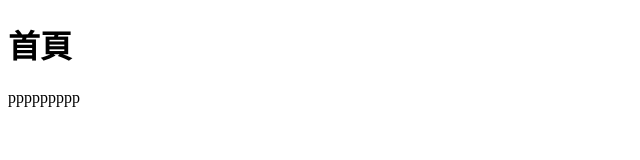
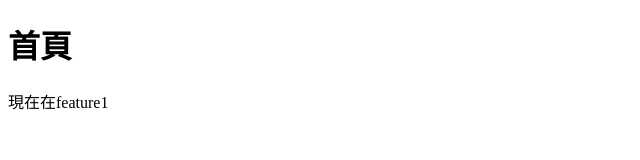
Before and after one commit to acerku01/gittest, a plain HTML site: page index.html in a window 1280 px wide. Shown: the full height of the page, 0-640 px from the left. Drawn offline with Linux system fonts and the light colour scheme.

Commit message:
修改首頁

```diff
--- a/index.html
+++ b/index.html
@@ -7,6 +7,6 @@
 </head>
 <body>
     <h1>首頁</h1>
-    <p>ppppppppp</p>
+    <p>現在在feature1</p>
 </body>
 </html>
```
